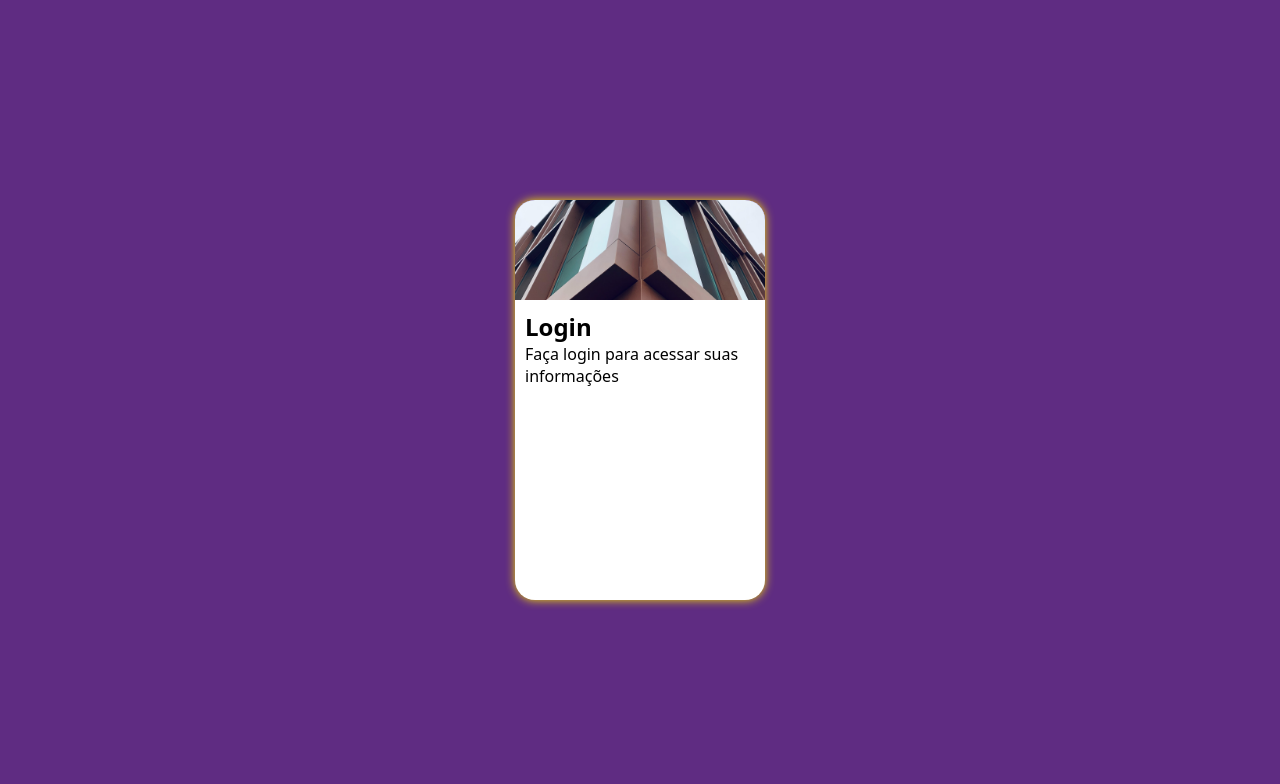
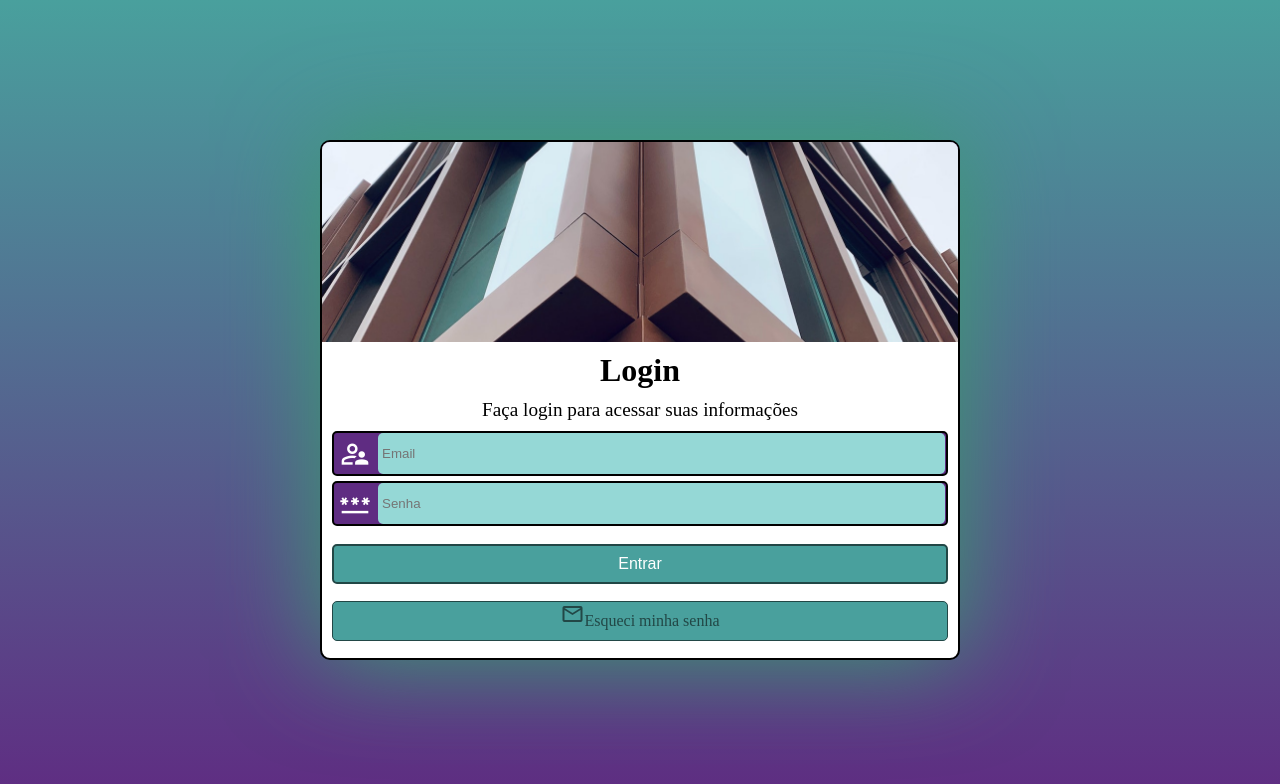
Before and after one commit to MoisesAvilar/Projeto-Login, a plain HTML site: page index.html in a window 1280 px wide. Drawn offline with nearby package versions, Linux system fonts and the light colour scheme.

Commit message:
Projeto Encerrado

```diff
--- a/estilos/media.css
+++ b/estilos/media.css
@@ -6,25 +6,51 @@
 }
 
 @media screen and (min-width: 768px) and (max-width:992px) {
+
     body {
         background-image: linear-gradient(to top, var(--cor1), var(--cor2));
     }
 
     #login {
-        width: 80vw;
+        width: 70vw;
     }
 
     #foto {
-        float: left;
-        height: 100vh;
-        width: 30vw;
+        float: right;
+        width: 30%;
+        height: 100%;
     }
 
     #formulario {
-        float: right;
+        float: left;
+        width: 70%;
+        position: relative;
+        top: 50%;
+        transform: translate(0%, -50%);
     }
+
+    input[type=submit] {
+        margin-top: 20px;
+    }
+
 }
 
-@media screen and (min-width: 993px) and (max-width: 1200px) {
+@media screen and (min-width: 993px) {
+
+    body {
+        background-image: linear-gradient(to top, var(--cor1), var(--cor2));
+    }
+
+   #login {
+        width: 50vw;
+   }
+
+   #foto {
+    height: 25vh;
+   }
+
+   input[type=submit] {
+    margin-top: 30px;
+}
 
 }
--- a/estilos/style.css
+++ b/estilos/style.css
@@ -1,27 +1,26 @@
 @charset "UTF-8";
-
-* {
-    margin: 0px;
-    padding: 0px;
-    font-family: system-ui, -apple-system, BlinkMacSystemFont, 'Segoe UI', Roboto, Oxygen, Ubuntu, Cantarell, 'Open Sans', 'Helvetica Neue', sans-serif;
-    box-sizing: border-box;
-}
 
 :root {
     --cor1: #5f2c82;
     --cor2: #49a09d;
 }
 
-body, hmtl {
-    background-color: #5f2c82;
+* {
+    margin: 0px;
+    padding: 0px;
+    box-sizing: border-box;
+}
+
+html, body {
+    background-color: var(--cor1);
     width: 100vw;
     height: 100vh;
 }
 
 main {
-    position: relative;
     width: 100vw;
     height: 100vh;
+    position: relative;
 }
 
 #login {
@@ -29,27 +28,112 @@ main {
     top: 50%;
     left: 50%;
     transform: translate(-50%, -50%);
+    overflow: hidden;
+
     background-color: white;
+    border-radius: 10px;
     width: 250px;
-    height: 400px;
-    border-radius: 20px;
-    box-shadow: 0px 0px 10px rgb(244, 220, 0);
-    overflow: hidden;
+    height: 520px;
 
     transition: width .3s, height .3s;
     transition-timing-function: ease;
+    box-shadow: 0px 0px 100px rgb(58, 158, 112);
+    border: 2px solid black;
+
 }
 
 #foto {
     display: block;
-    background: var(--cor1) url(../imagens/pexels-david-underland-3523621.jpg) no-repeat;
+    background: #5f2c82 url(../imagens/pexels-david-underland-3523621.jpg) no-repeat center center;
     background-size: cover;
-    width: 250px;
-    height: 100px;
-    background-position: center center;
+    height: 200px;
 }
 
 #formulario {
     display: block;
     padding: 10px;
 }
+
+h1, p {
+    text-align: center;
+    margin-bottom: 10px;
+}
+
+h1 {
+    font-size: 2em;
+}
+
+p {
+    font-size: 1.2em;
+}
+
+.campo {
+    background-color: #5f2c82;
+    border-radius: 5px;
+    border: 2px solid black;
+    width: 100%;
+    height: 45px;
+    margin: 5px 0px;
+}
+
+#afonso {
+    color: white;
+    font-size: 2em;
+    width: 40px;
+    padding: 5px;
+}
+
+input {
+    background-color: #95d8d6;
+    border-radius: 5px;
+    height: 100%;
+    border: 0px;
+    padding: 4px;
+    width: calc(100% - 45px);
+    transform: translateY(-12px);
+}
+
+input[type=submit] {
+    display: block;
+    color: white;
+    width: 100%;
+    height: 40px;
+    border: 2px solid #224746;
+    background-color: #49a09d;
+    border-radius: 5px;
+    font-size: 1em;
+    cursor: pointer;
+    margin-top: 20px;
+}
+
+input[type=submit]:hover {
+    background-color: #9dcecd;
+    color: black;
+    cursor: pointer;
+}
+
+#mail {
+    color: #224746;
+    background-color: rgba(255, 255, 255, 0);
+}
+
+.botao {
+    display: block;
+    width: 100%;
+    height: 40px;
+    background-color: #49a09d;
+    color: #224746;
+    border: 1px solid #224746;
+    border-radius: 5px;
+    text-decoration: none;
+    margin-top: 5px;
+    text-align: center;
+}
+
+a {
+    font-size: 1em;
+}
+
+.botao:hover {
+    background-color: white;
+}
--- a/index.html
+++ b/index.html
@@ -4,6 +4,9 @@
     <meta charset="UTF-8">
     <meta http-equiv="X-UA-Compatible" content="IE=edge">
     <meta name="viewport" content="width=device-width, initial-scale=1.0">
+    <link rel="stylesheet" href="https://fonts.googleapis.com/css2?family=Material+Symbols+Outlined:opsz,wght,FILL,GRAD@20..48,100..700,0..1,-50..200" />
+    <link rel="stylesheet" href="https://fonts.googleapis.com/css2?family=Material+Symbols+Outlined:opsz,wght,FILL,GRAD@NaN,0,0,0" />
+    <link rel="stylesheet" href="https://fonts.googleapis.com/css2?family=Material+Symbols+Outlined:opsz,wght,FILL,GRAD@20..48,100..700,0..1,-50..200" />
     <link rel="stylesheet" href="estilos/style.css">
     <link rel="stylesheet" href="estilos/media.css">
     <title>Login</title>
@@ -11,13 +14,38 @@
 <body>
     <main>
         <section id="login">
-            <div id="foto">
+            <div id="foto"></div>
+            <div id="formulario">
 
-            </div>
-            <div id="formulario">
                 <h1>Login</h1>
                 <p>Faça login para acessar suas informações</p>
+
+                <form action="" method="post" class="form">
+                    <div class="campo">
+                        <label for="user">
+                            <span class="material-symbols-outlined" id="afonso">
+                                supervisor_account
+                            </span>
+                        </label>
+                        <input type="email" name="user" id="user" required placeholder="Email" autocomplete="email">
+                    </div>
+                    <div class="campo">
+                        <label for="senha">
+                            <span class="material-symbols-outlined" id="afonso">
+                                password
+                            </span>
+                        </label>
+                        <input type="password" name="senha" id="senha" required minlength="8" placeholder="Senha" autocomplete="current-password">
+                    </div>
+                    <input type="submit" value="Entrar">
+                    <a href="esqueci.html" class="botao"><span class="material-symbols-outlined" id="mail">
+                        mail
+                    </span>Esqueci minha senha</a>
+
+
+                </form>
             </div>
+
         </section>
     </main>
 </body>
```
